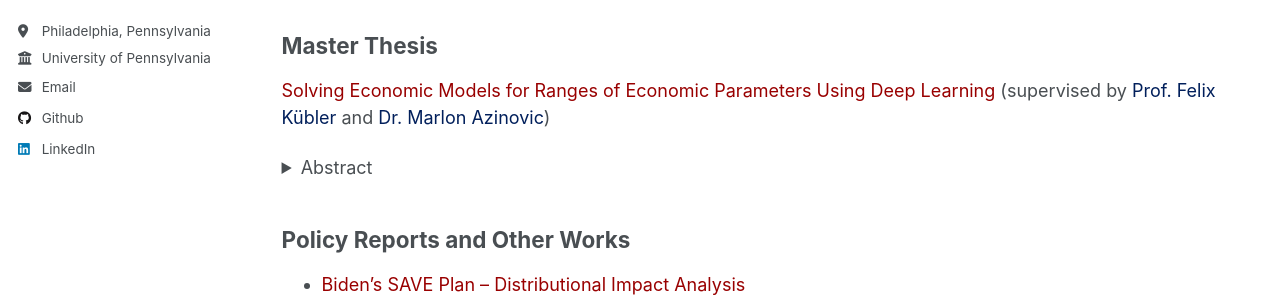
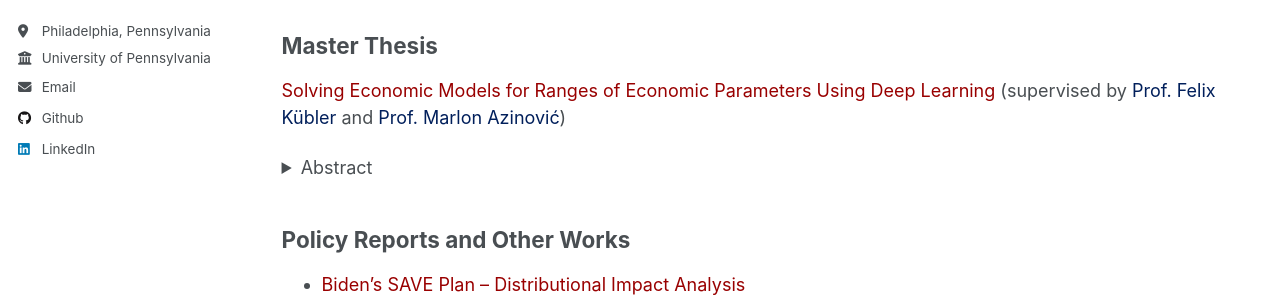
Before and after one commit to Junlei-Chen/junlei-chen.github.io, a Jekyll site: the page built from _pages/research.md, in a window 1280 px wide and 900 px high. Shown: the part 342-642 px from the top of the window. Built offline with Jekyll 4.4.1, drawn with Linux system fonts in a browser that asks for light colours.

Commit message:
Update research.md

```diff
--- a/_pages/research.md
+++ b/_pages/research.md
@@ -17,7 +17,7 @@ We study the effects of an increase in the generosity of income-driven repayment
 </details>
 
 ## Master Thesis
-<a href="http://junlei-chen.github.io/files/junlei_chen_master_thesis.pdf" style="color: #990000; text-decoration: none;">Solving Economic Models for Ranges of Economic Parameters Using Deep Learning</a> (supervised by <a href="https://www.df.uzh.ch/en/people/professor/kuebler.html" style="color: #011F5B; text-decoration: none;">Prof. Felix Kübler</a> and <a href="https://sites.google.com/view/marlonazinovic/home" style="color: #011F5B; text-decoration: none;">Dr. Marlon Azinovic</a>)
+<a href="http://junlei-chen.github.io/files/junlei_chen_master_thesis.pdf" style="color: #990000; text-decoration: none;">Solving Economic Models for Ranges of Economic Parameters Using Deep Learning</a> (supervised by <a href="https://www.df.uzh.ch/en/people/professor/kuebler.html" style="color: #011F5B; text-decoration: none;">Prof. Felix Kübler</a> and <a href="https://sites.google.com/view/marlonazinovic/home" style="color: #011F5B; text-decoration: none;">Prof. Marlon Azinović</a>)
 <details>
 <summary>Abstract</summary>
 <br>
```
